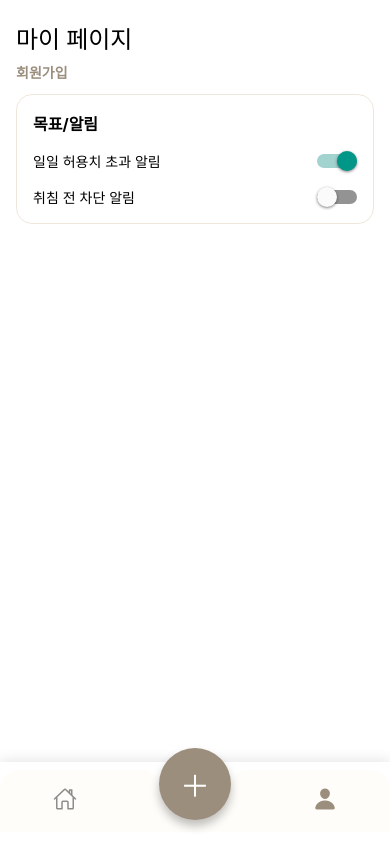
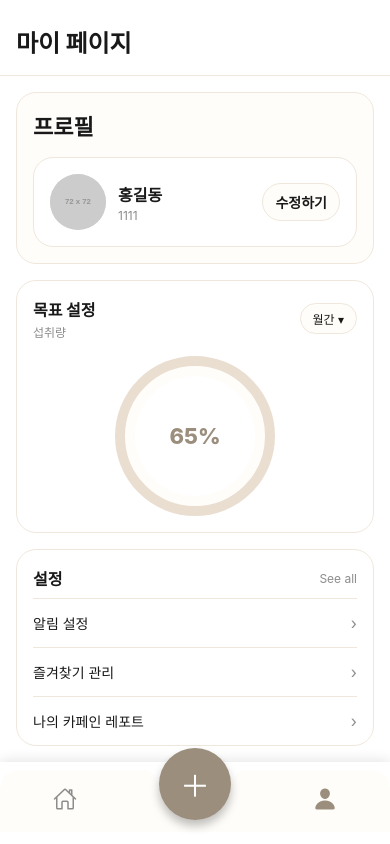
Before and after one commit to CSID-DGU/2025-2-OSSProj-semicolon-02, a React Native app in the folder frontend/: screen /MyPage in a window 390 px wide. Built offline with nearby package versions, Linux system fonts and the light colour scheme.

Commit message:
fix: 마이페이지 수정

```diff
--- a/frontend/src/navigation/BottomTabs.tsx
+++ b/frontend/src/navigation/BottomTabs.tsx
@@ -7,7 +7,7 @@ import Ionicons from 'react-native-vector-icons/Ionicons';
 
 import HomeScreen from '../screens/HomeScreen';
 import AddTabButton from '../components/AddTabButton';
-import MyPageScreen from '../screens/MyPageScreen';
+import MyPageScreen from '../screens/MyPage/MyPageScreen';
 import FabMenu from '../components/FabMenu';
 import TabBarBackground from '../components/TabBarBackground';
 import type { TabParamList } from './types';
--- a/frontend/src/screens/MyPageScreen.tsx
+++ /dev/null
@@ -1,53 +0,0 @@
-import React from 'react';
-import {View, Text, Switch} from 'react-native';
-import {common} from '../styles/common';
-import {theme} from '../styles/theme';
-
-import {useNavigation} from '@react-navigation/native';
-import type {NativeStackNavigationProp} from '@react-navigation/native-stack';
-import type {RootStackParamList} from '../navigation/types';
-
-
-export default function MyPageScreen() {
-
-  const nav = useNavigation<NativeStackNavigationProp<RootStackParamList>>();
-
-  return (
-    <View style={[common.screen, common.container]}>
-      <View style={{paddingTop: 24, paddingBottom: 12}}>
-        <Text style={common.h1}>마이 페이지</Text>
-
-                <Text
-          onPress={() => nav.navigate('SignUp')}
-          style={{
-            marginTop: 6,
-            color: theme.colors.primary,
-            fontWeight: '700',
-          }}
-        >
-          회원가입
-        </Text>
-
-      </View>
-
-      <View style={{
-        backgroundColor: '#fff',
-        borderRadius: theme.radius.md,
-        padding: 16,
-        borderWidth: 1, borderColor: theme.colors.line,
-      }}>
-        <Text style={{fontWeight: '700', fontSize: 16}}>목표/알림</Text>
-
-        <View style={{marginTop: 16, flexDirection: 'row', justifyContent: 'space-between'}}>
-          <Text>일일 허용치 초과 알림</Text>
-          <Switch value />
-        </View>
-
-        <View style={{marginTop: 16, flexDirection: 'row', justifyContent: 'space-between'}}>
-          <Text>취침 전 차단 알림</Text>
-          <Switch />
-        </View>
-      </View>
-    </View>
-  );
-}
```
